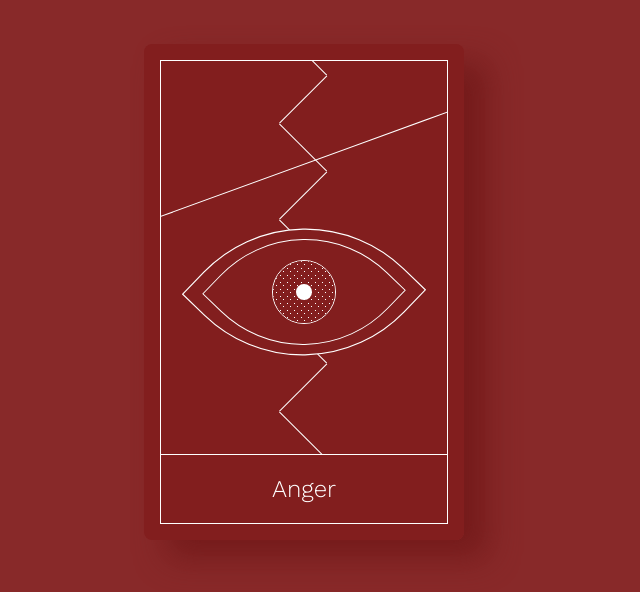
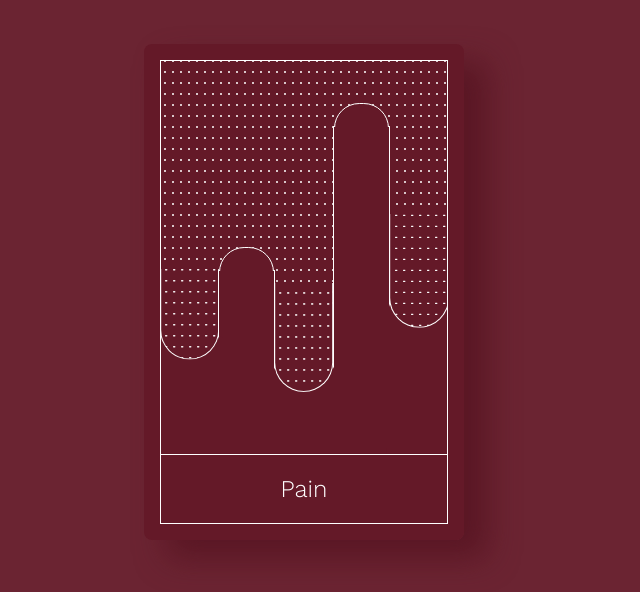
Before and after one commit to nvillapiano/Prism-Oracle, a Vue app: page / in a window 1280 px wide. Shown: the part 108-700 px from the top of the page, without its empty margins (336-976 px from the left). Built offline with nearby package versions, Linux system fonts and the light colour scheme.

Commit message:
Some variablizing, Pain

```diff
--- a/src/App.vue
+++ b/src/App.vue
@@ -1,11 +1,18 @@
 <template>
   <div id="app">
     <main>
-      <Card
+      <!-- Anger -->
+      <!-- <Card
         cardName="Anger"
-        color="anger"
       >
         <Anger />
+      </Card> -->
+
+      <!-- Pain -->
+      <Card
+        cardName="Pain"
+      >
+        <Pain />
       </Card>
     </main>
 
@@ -15,12 +22,14 @@
 <script>
 import Card from './components/Card.vue'
 import Anger from './components/cards/Anger.vue'
+import Pain from './components/cards/Pain.vue'
 
 export default {
   name: 'App',
   components: {
     Card,
     Anger,
+    Pain,
   }
 }
 </script>
--- a/src/components/Card.vue
+++ b/src/components/Card.vue
@@ -1,6 +1,6 @@
 <template>
 
-  <section class="Card" :class="[{ [color]: color }, { [cardName]: cardName }]">
+  <section class="Card" :class="[{ [cardName]: cardName }]">
     <div class="Card__wrapper">
       <div class="Card__design">
         <slot></slot>
@@ -10,8 +10,6 @@
       </footer>
     </div>
 
-
-
   </section>
 
 </template>
@@ -20,8 +18,7 @@
 export default {
   name: 'Card',
   props: {
-    cardName: String,
-    color: String
+    cardName: String
   }
 }
 </script>
@@ -32,9 +29,24 @@ export default {
   box-shadow: 23px 18px 31px var(--color__#{$color});
 }
 
+@mixin cardColorBase($colorUppercase, $color) {
+  .Card.#{$colorUppercase} {
+    background: var(--color__#{$color});
+
+    .Card {
+      &__name {
+        background: var(--color__#{$color});
+      }
+    }
+
+    &::after {
+      @include boxShadow(#{$color});
+    }
+  }
+}
+
 .Card {
   margin: 0 auto;
-  // max-height: 50vh;
   min-width: 320px;
   aspect-ratio: 1/1.55;
   border-radius: 0.5rem;
@@ -67,6 +79,7 @@ export default {
     z-index: 2;
   }
 
+  // page background
   &::before {
     content: '';
     position: fixed;
@@ -79,6 +92,7 @@ export default {
     opacity: 0.95;
   }
 
+  // shadow base
   &::after {
     content: '';
     position: absolute;
@@ -92,22 +106,11 @@ export default {
     filter: brightness(0.9);
 
   }
-
-  // colors
-
-  &.anger {
-    background: var(--color__anger);
-
-    .Card {
-      &__name {
-        background: var(--color__anger);
-      }
-    }
-
-    &::after {
-      @include boxShadow(anger);
-    }
-  }
 }
 
+// Colors
+
+@include cardColorBase(Anger, anger);
+@include cardColorBase(Pain, pain);
+
 </style>
--- /dev/null
+++ b/src/components/cards/Pain.vue
@@ -0,0 +1,157 @@
+<template>
+  <section class="Template">
+    <div class="Pain__design">
+      <div class="Pain__drips">
+        <div class="Pain__drip-crest"></div>
+        <div class="Pain__drip-crest"></div>
+        <div class="Pain__drip-valley"></div>
+        <div class="Pain__drip-valley"></div>
+        <div class="Pain__drip-valley"></div>
+        <div class="Pain__spot-remover"></div>
+        <div class="Pain__spot-remover"></div>
+        <div class="Pain__spot-remover"></div>
+        <div class="Pain__spot-remover"></div>
+      </div>
+    </div>
+  </section>
+</template>
+
+<script>
+export default {
+  name: 'Template',
+  props: {
+    templateProp: String
+  }
+}
+</script>
+
+<style lang="scss">
+
+@mixin dots() {
+  background-image:
+    radial-gradient(var(--color__white) 10%, transparent 11%),
+    radial-gradient(var(--color__white) 10%, transparent 11%);
+  background-size: 8px 11px;
+  background-position: 0;
+  background-repeat: repeat;
+}
+
+.Pain {
+
+  &__design {
+    position: absolute;
+    top: 0;
+    left: 0;
+    width: 100%;
+    height: 100%;
+    background: var(--color__pain);
+    @include dots();
+  }
+
+  &__drips {
+    position: absolute;
+    bottom: 3rem;
+    left: 0;
+    width: 100%;
+    height: 36%;
+    background: var(--color__pain);
+  }
+
+  &__drip-crest {
+    position: absolute;
+    bottom: -8rem;
+    left: 20%;
+    width: 20%;
+    height: 200%;
+    background: var(--color__pain);
+    border: 1px solid var(--color__white);
+    z-index: 1;
+
+    &::before {
+      content: "";
+      position: absolute;
+      top: -1.5rem;
+      left: 0px;
+      width: 100%;
+      height: 8rem;
+      background: inherit;
+      border: 1px solid var(--color__white);
+      border-radius: 1.7rem 1.7rem 2rem;
+    }
+
+    &::after {
+      content: '';
+      position: absolute;
+      top: 0;
+      left: 0;
+      width: 100%;
+      height: 10rem;
+      background: inherit;
+    }
+
+    &:nth-of-type(2) {
+      bottom: 1rem;
+      left: 60%;
+    }
+  }
+
+  &__drip-valley {
+    position: absolute;
+    bottom: 7.2rem;
+    left: -1px;
+    aspect-ratio: 1/1.53;
+    width: calc(20% + 2px);
+    border-radius: 150px 150px 0 0;
+    background: var(--color__pain);
+    transform: rotate(180deg);
+    border: 1px solid white;
+    border-bottom: none;
+    @include dots();
+
+    & + .Pain__drip-valley {
+      left: calc(40% - 1px);
+      bottom: 5.2rem;
+      aspect-ratio: 1/1.84;
+
+      & + .Pain__drip-valley {
+        left: calc(80% - 1px);
+        bottom: 9.2rem;
+        aspect-ratio: 1/1.89;
+        width: calc(20% + 3px);
+      }
+    }
+  }
+
+  &__spot-remover {
+    position: absolute;
+    top: 27px;
+    left: 57px;
+    width: 5px;
+    height: 8rem;
+    background: var(--color__pain);
+    z-index: 2;
+    border-radius: 12px 5px 6px;
+
+    & + .Pain__spot-remover {
+      top: 57px;
+      left: 110px;
+      border-radius: 0px 22px 6px / 18px 61px 6px;
+
+      & + .Pain__spot-remover {
+        top: 58px;
+        left: 171px;
+        border-radius: 47px 0px 20px/0px 107px 100px;
+        transform: rotate(180deg);
+
+        & + .Pain__spot-remover {
+          height: 10rem;
+          left: 225px;
+          top: -7px;
+          border-radius: 1px 24px 6px/0px 87px 6px;
+        }
+      }
+    }
+  }
+}
+
+</style>
--- a/src/globals/_colors.scss
+++ b/src/globals/_colors.scss
@@ -3,5 +3,7 @@ $color__anger: rgba(130, 30, 30, 1);
 
 :root {
   --color__white: white;
+  // cards
   --color__anger: rgba(130, 30, 30, 1);
+  --color__pain: rgba(100, 25, 40, 1);
 }
```
Also changed, not shown: .eslintrc.js.
